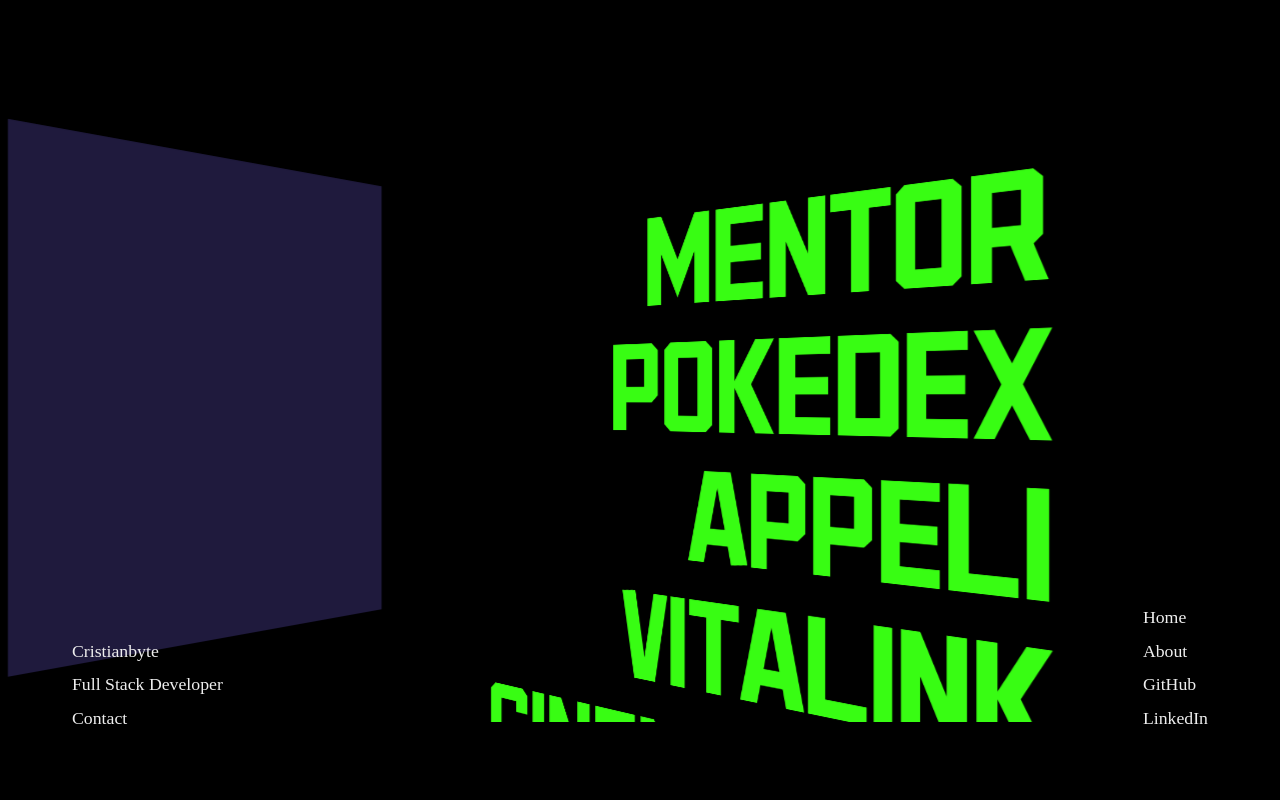
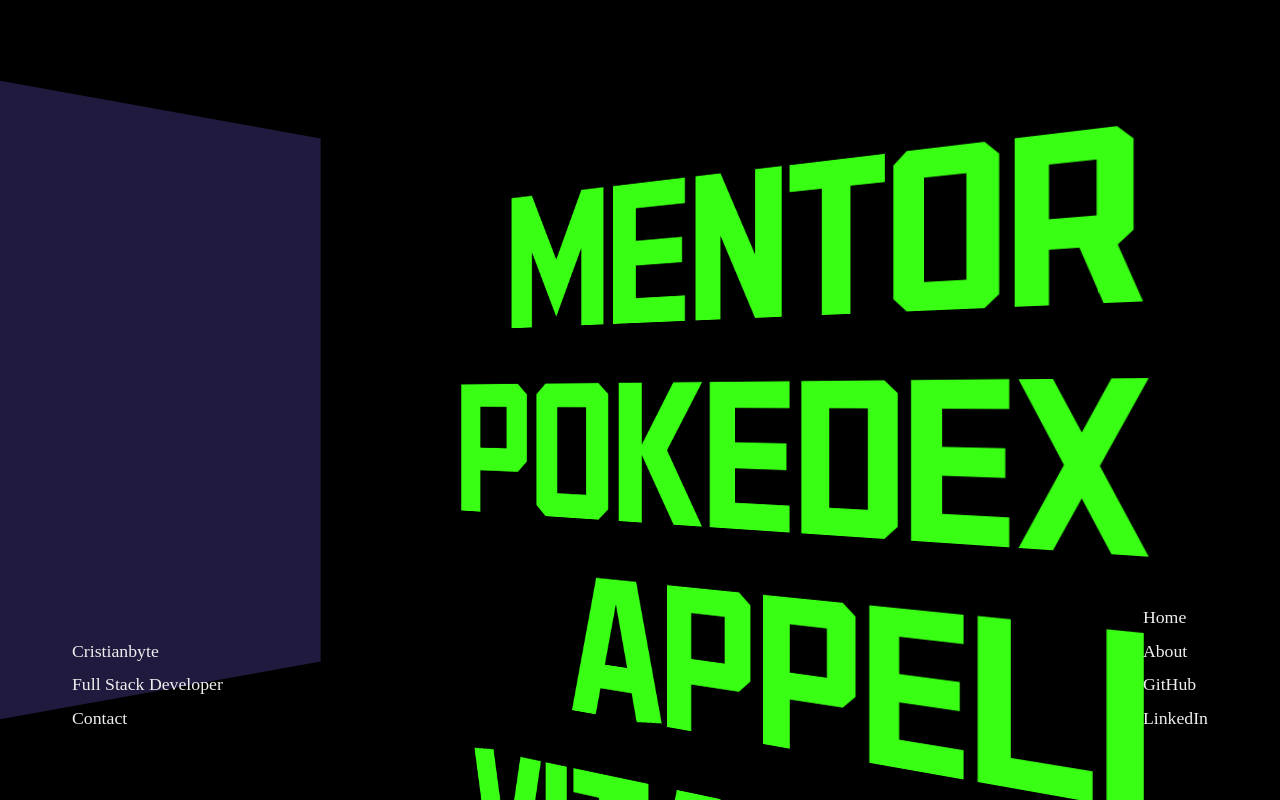
Before and after one commit to cristianbyte/cristianbyte, a React (Vite) app: page / in a window 1280 px wide. Both pictures are taken after a click on the link "Projects". Built offline with nearby package versions, Linux system fonts and the light colour scheme; a web font is replaced by a local one.

Commit message:
projects animations complete

```diff
--- a/src/App.css
+++ b/src/App.css
@@ -29,7 +29,8 @@
 }
 
 .app__window{
-  transition: transform 1s ease-in;
+  opacity: 1;
+  transition: all .25s ease-in;
   display: flex;
   transform-style: preserve-3d;
   -webkit-transform-style: preserve-3d;
@@ -45,18 +46,16 @@
   height: 100vh;
   width: 90vw;
 }
+
 .app__window--clean{
+  transition: all 1s ease-out;
   position: absolute;
   width: 100%;
   height: 100%;
 }
 
-.forwards{
-  position: absolute;
-  animation: zoom-in 2s ease-out;
-}
-
 .backwards{
+  opacity: 0;
   transform: translateZ(-1000rem) translateY(-40rem) scale(.1);
 }
 
@@ -71,7 +70,7 @@
 }
 
 .app__floor{
-  transition: bottom 1s ease-in;
+  transition: bottom 1s ease-out;
   position: absolute;
   transform-style: preserve-3d;
   -webkit-transform-style: preserve-3d;
--- a/src/App.jsx
+++ b/src/App.jsx
@@ -12,26 +12,27 @@
 
   const changeDisplay = (actual) => {
     const window = document.querySelector('.app__window');
-    const windowAbout = document.querySelector('.app__window--clean');
+    const windowProjects = document.querySelector('.app__window--clean');
     const floor = document.querySelector('.app__floor');
     if(actual == 'Home' || actual == 'About'){
       window.classList.add('backwards');
       floor.classList.remove('take-off');
       window.classList.remove('opacity-d');
-      windowAbout.classList.add('opacity-d');
+      windowProjects.classList.add('backwards');
       setTimeout(() => {
         window.classList.remove('backwards');
+        windowProjects.classList.add('opacity-d');
         setDisplay(actual);
-      }, 1100);
+      }, 500);
     }else{
       window.classList.add('backwards');
       floor.classList.add('take-off');
-      windowAbout.classList.remove('opacity-d');
+      windowProjects.classList.add('backwards');
+      windowProjects.classList.remove('opacity-d');
       setTimeout(() => {
-        windowAbout.classList.add('forwards');
-        window.classList.remove('backwards');
         window.classList.add('opacity-d');
         setDisplay('Projects');
+        windowProjects.classList.remove('backwards');
       }, 1000);
     }
   };
--- a/src/components/header.css
+++ b/src/components/header.css
@@ -36,7 +36,7 @@
     font-weight: bold;
     width: 100%;
     font-size: calc(3vh + 4vw);
-    animation: appear 2s 2s ease forwards;
+    animation: appear 2s .5s ease forwards;
 
 }
 
@@ -46,7 +46,7 @@
     justify-content: center;
     font-size: 1.4rem;
     gap: 2rem;
-    animation: appear 1s 3s ease forwards;
+    animation: appear 2s 1s ease forwards;
 }
 
 .header__options h3{
--- a/src/components/nav.css
+++ b/src/components/nav.css
@@ -16,9 +16,11 @@
     padding: 5dvw;
     font-size: calc(1.1vh + .7vw);
     z-index: 100;
+    pointer-events: none;
 }
 
 .nav__links{
+    pointer-events: all;
     display: flex;
     flex-direction: column;
     color: var(--white);
@@ -29,6 +31,7 @@
 }
 
 .nav__info{
+    pointer-events: all;
     display: flex;
     flex-direction: column;
 }
--- a/src/components/projects.css
+++ b/src/components/projects.css
@@ -40,27 +40,26 @@
 }
 
 .project__link{
+    will-change: transform;
     transition: all .3s ease;
     transform-style: preserve-3d;
     -webkit-transform-style: preserve-3d;
     -moz-transform-style: preserve-3d;
     transform: rotateY(-30deg);
-    opacity: 0;
     transform-origin: right;
     font-family: legend ,monospace;
     font-weight: 900;
-    font-size: 25vh;
+    font-size: 20vw;
     color: var(--greeNeon);
     text-align: right;
-    will-change: transform;
 }
 
-.project__link:nth-child(1){ animation: turn .4s 1s ease forwards;}
-.project__link:nth-child(2){ animation: turn .4s 1.1s ease forwards;}
-.project__link:nth-child(3){ animation: turn .4s 1.2s ease forwards;}
-.project__link:nth-child(4){ animation: turn .4s 1.3s ease forwards;}
-.project__link:nth-child(5){ animation: turn .4s 1.4s ease forwards;}
-.project__link:nth-child(6){ animation: turn .4s 1.5s ease forwards;}
+.project__link:nth-child(1){ animation: turn .4s 1s ease ;}
+.project__link:nth-child(2){ animation: turn .4s 1.1s ease ;}
+.project__link:nth-child(3){ animation: turn .4s 1.2s ease ;}
+.project__link:nth-child(4){ animation: turn .4s 1.3s ease ;}
+.project__link:nth-child(5){ animation: turn .4s 1.4s ease ;}
+.project__link:nth-child(6){ animation: turn .4s 1.5s ease ;}
 
 @keyframes turn {
     0%{
@@ -73,7 +72,7 @@
 }
 
 .project__link:hover{
-    transform: rotateY(-10deg);
+    transform: rotateY(0deg);
     -webkit-text-stroke: 2px #fff;
     color: transparent;
     cursor: url(../assets/pointer.svg), auto !important;
@@ -82,5 +81,5 @@
 .project__link:first-child{
     padding-top: 10vh;
 }.project__link:last-child{
-    padding-bottom: 50vh;
+    padding-bottom: 10vh;
 }
```
